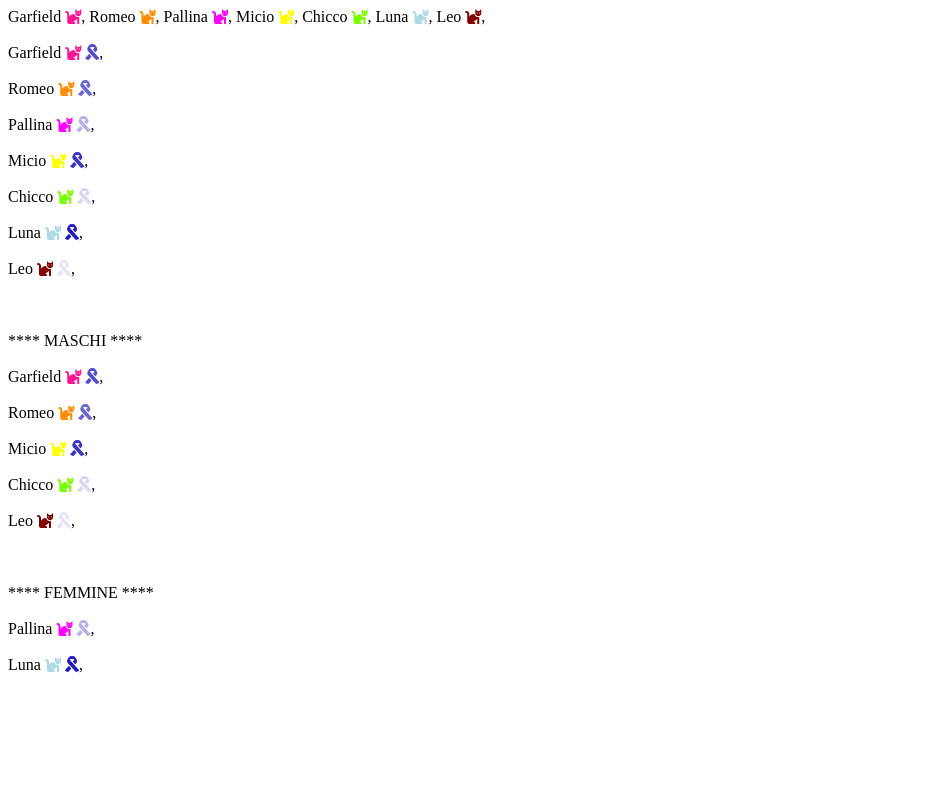
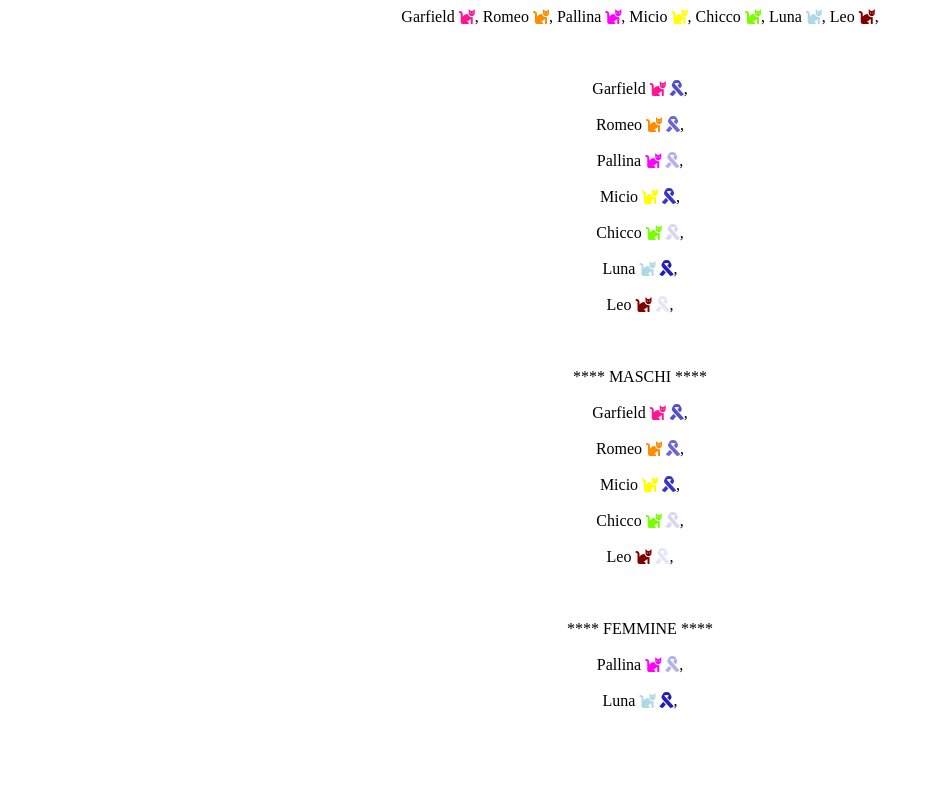
Before and after one commit to Marcotexcode/js-es6-cats, a plain HTML site: page index.html in a window 1280 px wide. Shown: the top 800 px of the page, without its empty margins (0-933 px from the left). Drawn offline with Linux system fonts and the light colour scheme.

Commit message:
modifiche

```diff
--- a/index.html
+++ b/index.html
@@ -10,7 +10,7 @@
 <body>
 
 
-    <div id="container">
+    <div style="text-align: center;" id="container">
 
     </div>
 
--- a/js/script.js
+++ b/js/script.js
@@ -60,6 +60,7 @@ gatti.forEach((element) => {
     `
 });
 
+document.getElementById('container').innerHTML += '<br/><br/> ';
 
 
 
@@ -189,7 +190,7 @@ const gattiFmZip = gattiFm.map((element) => {
 
 });
 
-document.getElementById('container').innerHTML += '<br/><br/><br/><br/><br/><br/><br/><br/> ';
+document.getElementById('container').innerHTML += '<br/><br/><br/><br/><br/> ';
 
 gattiFmZip.forEach((element) => {
 
```
